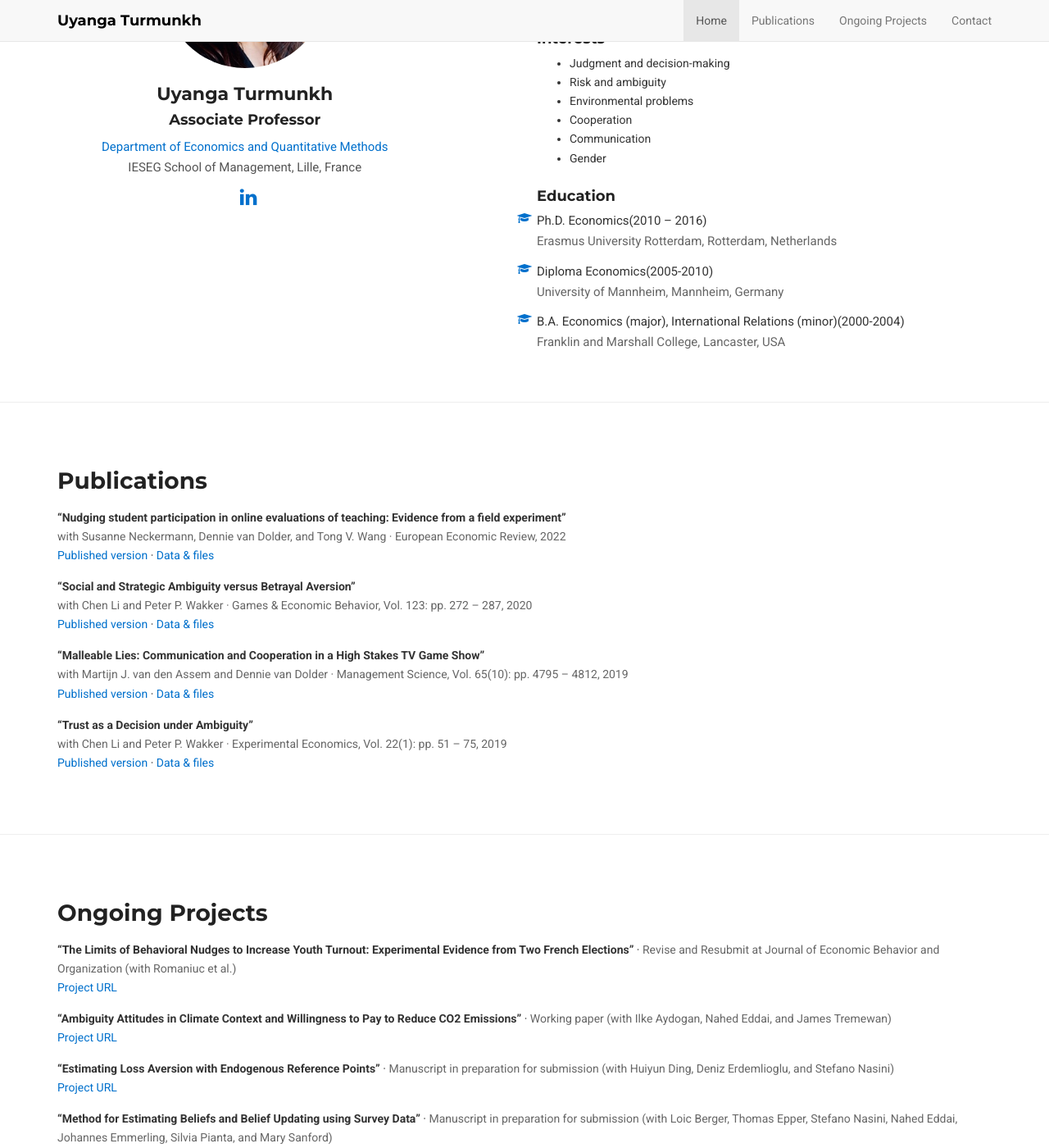
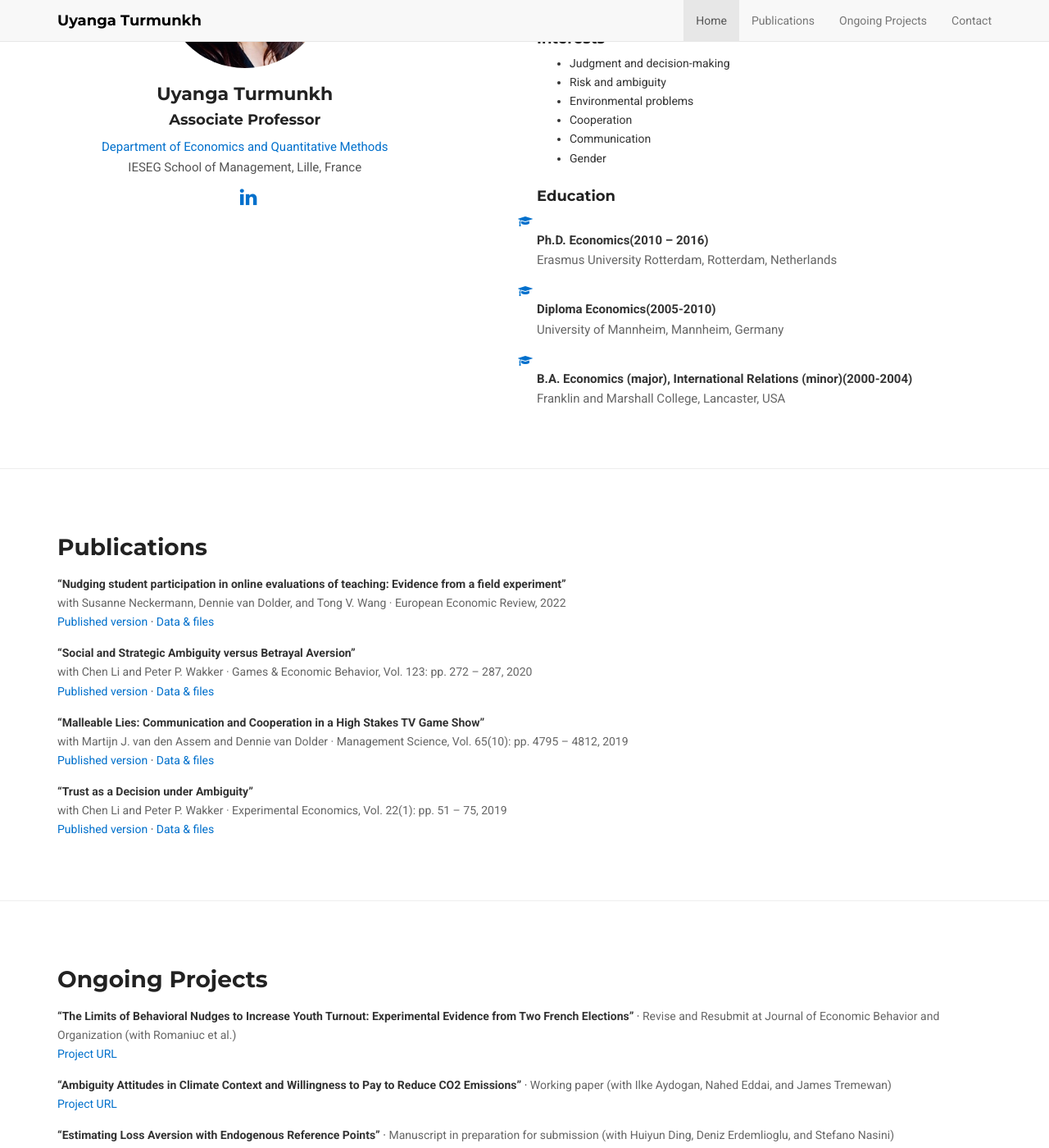
Before and after one commit to prakharsood24/uyanga-demo, a Jekyll site: the page built from index.md, in a window 1280 px wide and 1400 px high, scrolled down 247 px. Shown: the whole window at 82% size. Built offline with Jekyll 4.4.1, drawn with Linux system fonts in a browser that asks for light colours; nearby versions of some CDN libraries; a style sheet for code colours, icons or effects is not loaded.

Commit message:
Update style.css

```diff
--- a/assets/css/style.css
+++ b/assets/css/style.css
@@ -81,3 +81,31 @@
     margin: 0 auto 20px auto;
   }
 }
+
+.fa-ul {
+  list-style: none;
+  margin: 0;
+  padding-left: 0;
+}
+
+.fa-ul .fa-li {
+  position: relative;
+  left: -2em;
+  width: 2em;
+  color: #0070cc;
+}
+
+.fa-ul li {
+  margin-bottom: 12px;
+}
+
+.course {
+  margin: 0;
+  font-weight: 600;
+}
+
+.institution {
+  margin: 0;
+  color: #666;
+  font-size: 15px;
+}
```
